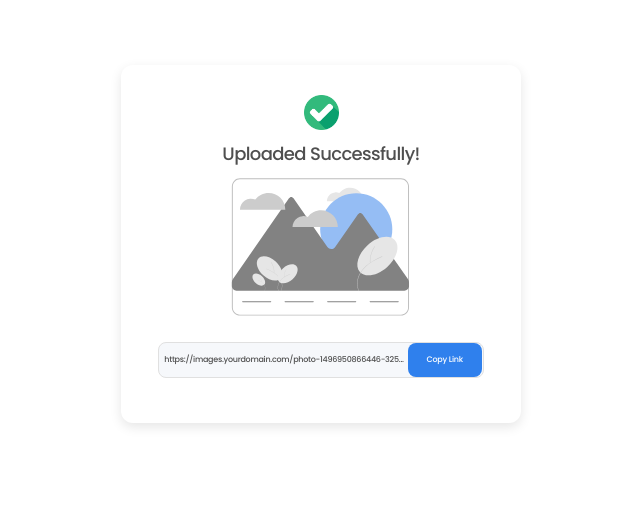
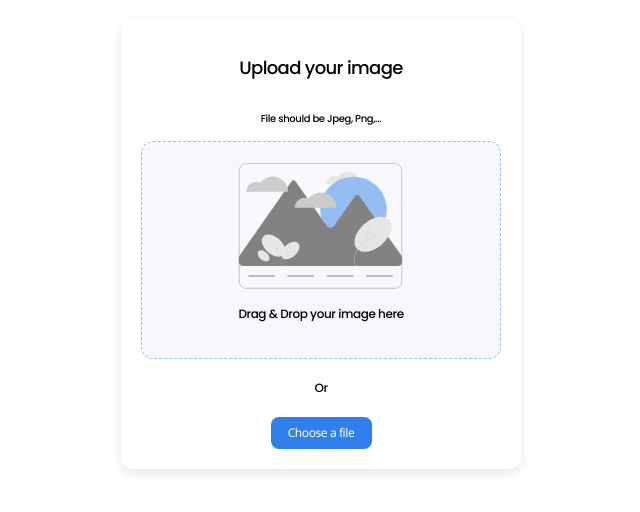
Before and after one commit to halimyusuf/image-uploader, a Next.js app: page / in a window 1280 px wide. Shown: the part 156-668 px from the top of the page, without its empty margins (319-959 px from the left). Built offline with nearby package versions, Linux system fonts and the light colour scheme.

Commit message:
feat: connect api to the frontend

```diff
--- a/components/ImageUploader.js
+++ b/components/ImageUploader.js
@@ -1,3 +1,4 @@
+import axios from "axios";
 import Image from "next/image";
 import { useRef, useState, useCallback } from "react";
 import { useDropzone } from "react-dropzone";
@@ -7,11 +8,16 @@ import UploadingState from "./UploadingState";
 const defaultImg = "/image.svg";
 export default function ImageUploader() {
   const fileInputRef = useRef(null);
-  const [picture, setPicture] = useState({ picturePreview: defaultImg });
+  const [picture, setPicture] = useState({
+    picturePreview: defaultImg,
+    status: "idle",
+    error: false,
+  });
 
   // dropzone
   const onDrop = useCallback((acceptedFiles) => {
     setPicture({
+      ...picture,
       picture: acceptedFiles.length ? acceptedFiles[0] : "",
       picturePreview: acceptedFiles.length
         ? URL.createObjectURL(acceptedFiles[0])
@@ -29,35 +35,52 @@ export default function ImageUploader() {
     fileInputRef.current.click();
   }
 
+  async function onUpload() {
+    if (picture.status === "pending") return;
+    setPicture({ ...picture, status: "pending", error: false });
+    const formData = new FormData();
+    formData.append("file", picture.picture);
+    try {
+      let data = await axios.post(
+        "http://localhost:3000/api/upload",
+        formData,
+        {
+          headers: { "Content-Type": "multipart/form-data" },
+        }
+      );
+      data = data.data;
+      setPicture({ ...picture, url: data.url, status: "resolved" });
+    } catch (error) {
+      setPicture({ ...picture, error: true, status: "resolved" });
+    }
+  }
+
   function onFileChange(e) {
     const files = e.target.files;
     setPicture({
+      ...picture,
       picture: files.length ? files[0] : defaultImg,
       picturePreview: files.length ? URL.createObjectURL(files[0]) : defaultImg,
     });
   }
 
+  const { status, error, url, picturePreview } = picture;
+  console.log("status", status);
   return (
     <div className="image-upload-cont">
-      <SuccessfulUpload />
-    </div>
-  );
-
-  return (
-    <div className="image-upload-cont">
+      {status === "pending" && !error ? (
         <UploadingState />
-    </div>
-  );
-
-  return (
-    <div className="image-upload-cont">
+      ) : status === "resolved" && !error ? (
+        <SuccessfulUpload url={url} />
+      ) : (
+        <>
           <div className="upload-text">Upload your image</div>
           <div className="upload-text-1">File should be Jpeg, Png,...</div>
           <div
             className={`image-drop-cont ${isDragActive ? "drag-active" : ""}`}
             {...getRootProps()}
           >
-        <Image src={picture.picturePreview} width="200" height="140" alt=".." />
+            <Image src={picturePreview} width="200" height="140" alt=".." />
             <div className="upload-text-2">Drag & Drop your image here</div>
           </div>
           <div className="upload-text-3">Or</div>
@@ -74,6 +97,13 @@ export default function ImageUploader() {
               ></input>
             </div>
           </div>
+          {picture.picture && (
+            <div onClick={onUpload} className="choose-file-btn">
+              <div className="choose-file-btn-text">Upload</div>
+            </div>
+          )}
+        </>
+      )}
     </div>
   );
 }
```
Lines whose indentation alone changed are shown as unchanged.
